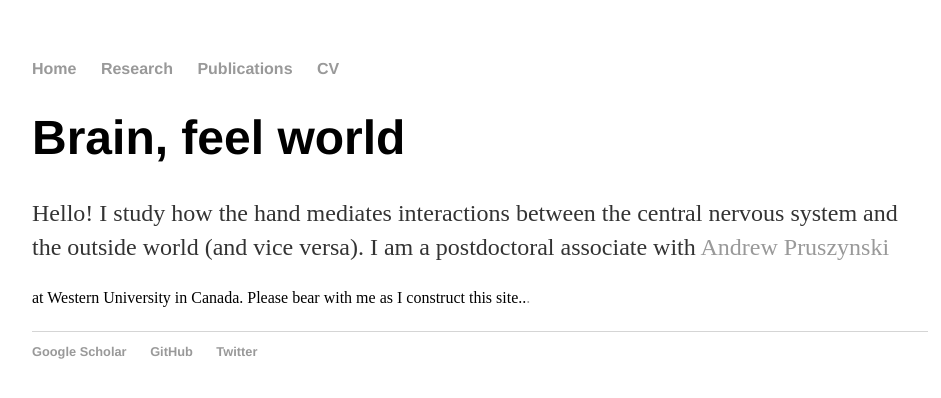
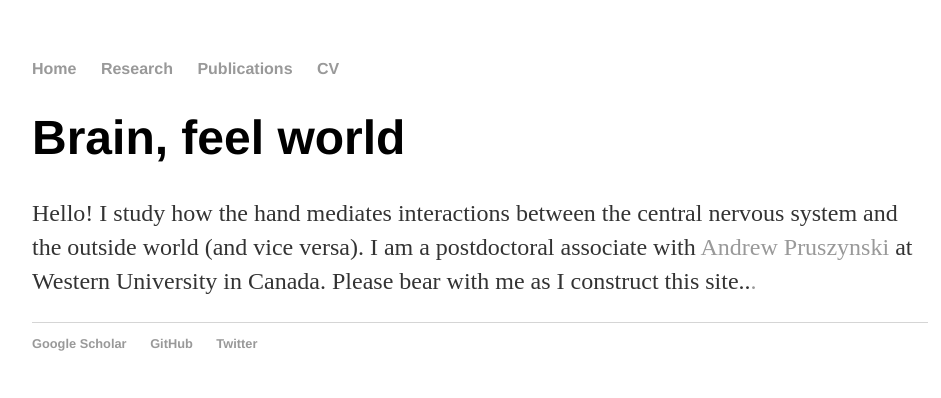
Before and after one commit to sreschechtko/sreschechtko.github.io, a Jekyll site: the page built from index.html, in a window 1280 px wide. Shown: the top 398 px of the page, without its empty margins (160-1101 px from the left). Built offline with Jekyll 4.4.1, drawn with Linux system fonts in a browser that asks for light colours.

```diff
--- a/index.html
+++ b/index.html
@@ -4,5 +4,5 @@ title: Sasha Reschechtko - Home
 ---
 <div class="blurb">
 	<h1>Brain, feel world</h1>
-	<p>Hello! I study how the hand mediates interactions between the central nervous system and the outside world (and vice versa). I am a postdoctoral associate with <a href="http://www.pruszynskilab.com/">Andrew Pruszynski</a></p> at Western University in Canada. Please bear with me as I construct this site..<a href="/about">.</a></p>
+	<p>Hello! I study how the hand mediates interactions between the central nervous system and the outside world (and vice versa). I am a postdoctoral associate with <a href="http://www.pruszynskilab.com/">Andrew Pruszynski</a> at Western University in Canada. Please bear with me as I construct this site..<a href="/about">.</a></p>
 </div><!-- /.blurb -->
```
